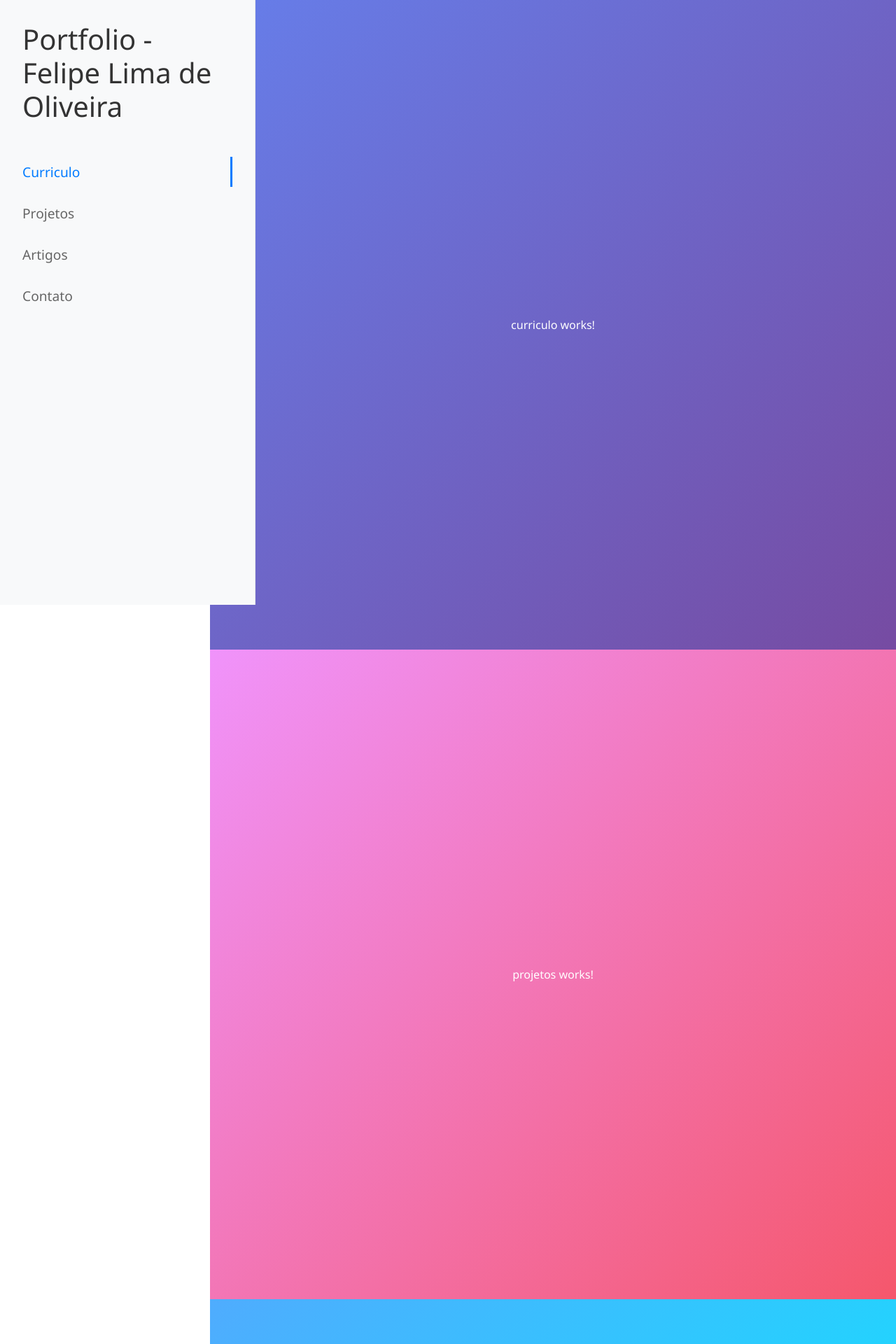
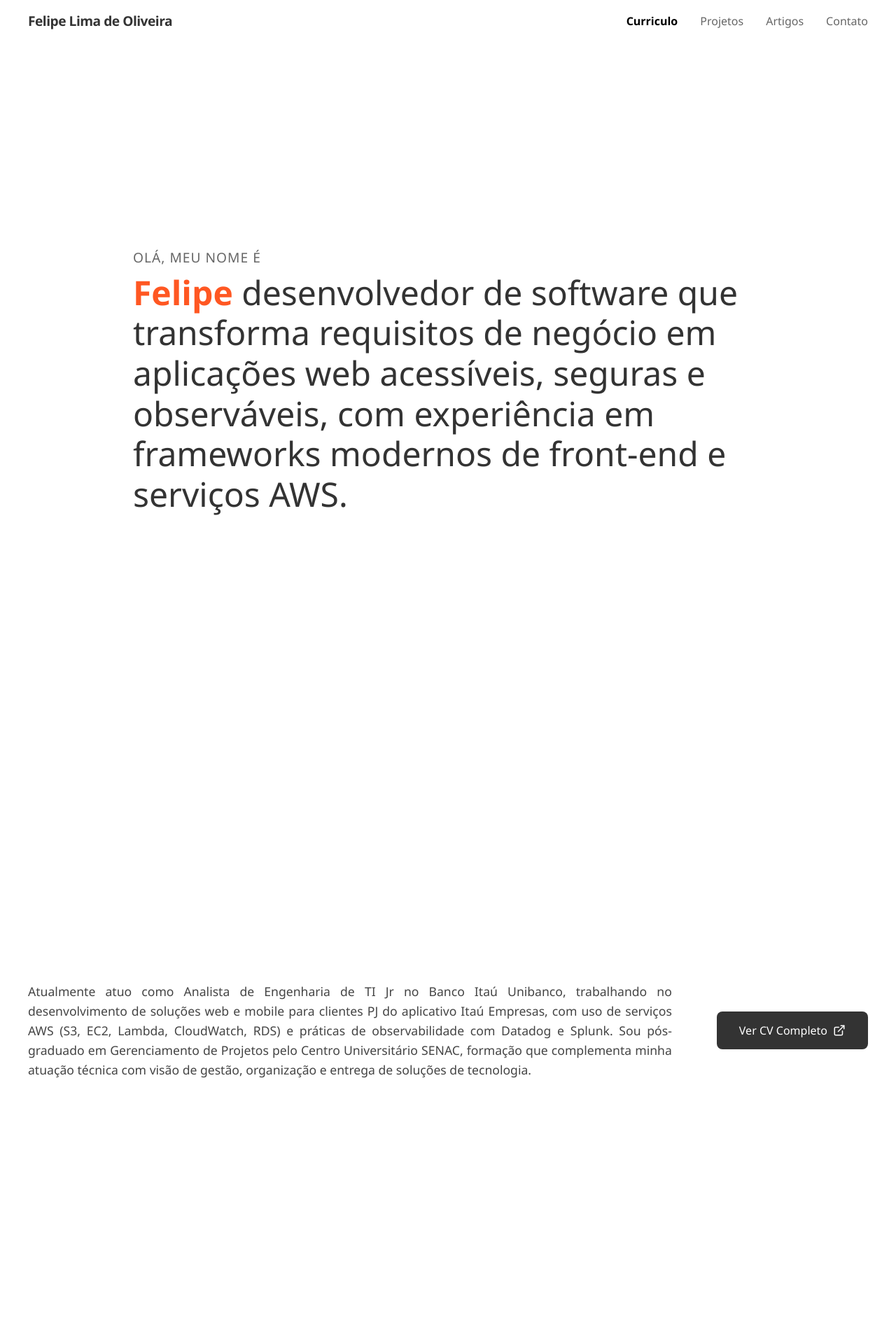
Before and after one commit to FelipeLima91/portfolio, an Angular app: page / in a window 1280 px wide. Shown: the top 1920 px of the page at 70% size. Built offline with nearby package versions, Linux system fonts and the light colour scheme.

Commit message:
feat: Implementar a estrutura inicial do site de portfólio, incluindo as seções Resumo, Contato e Currículo, com estilização e navegação.

```diff
--- a/src/app/app.html
+++ b/src/app/app.html
@@ -1,10 +1,11 @@
 <div class="layout-container">
-  <aside class="sidebar">
-    <div class="sidebar-header">
-      <h1>Portfolio - Felipe Lima de Oliveira</h1>
+  <header class="top-nav">
+    <div class="nav-container">
+      <div class="logo">
+        <h1>Felipe Lima de Oliveira</h1>
       </div>
 
-    <nav class="sidebar-nav">
+      <nav class="nav-links">
         <ul>
           <li>
             <a href="#curriculo" [class.active]="activeSection() === 'curriculo'">Curriculo</a>
@@ -20,9 +21,14 @@
           </li>
         </ul>
       </nav>
-  </aside>
+    </div>
+  </header>
 
   <main class="content">
+    <section id="resumo" class="section section-resumo">
+      <app-resumo></app-resumo>
+    </section>
+
     <section id="curriculo" class="section section-curriculo">
       <app-curriculo></app-curriculo>
     </section>
--- a/src/app/app.scss
+++ b/src/app/app.scss
@@ -1,60 +1,63 @@
 .layout-container {
-  display: flex;
+  display: block; // Changed from flex to block as we don't need side-by-side anymore
   min-height: 100vh;
   font-family: 'Segoe UI', Tahoma, Geneva, Verdana, sans-serif;
+  background-color: #ffffff;
+  color: #333;
 }
 
-.sidebar {
-  width: 300px;
-  background-color: #f8f9fa;
-  border-right: 1px solid #dee2e6;
-  padding: 2rem;
-  display: flex;
-  flex-direction: column;
-  flex-shrink: 0;
+.top-nav {
   position: fixed;
-  height: 100vh;
-  overflow-y: auto;
+  top: 0;
+  left: 0;
+  width: 100%;
+  background-color: rgba(255, 255, 255, 0.95);
+  backdrop-filter: blur(5px);
+  z-index: 1000;
+  padding: 1rem 2rem;
+  box-sizing: border-box;
 
-  .sidebar-header {
-    margin-bottom: 3rem;
+  .nav-container {
+    display: flex;
+    justify-content: space-between;
+    align-items: center;
+    max-width: 1200px;
+    margin: 0 auto;
+  }
 
+  .logo {
     h1 {
-      font-size: 2.5rem;
-      font-weight: 300;
+      font-size: 1.2rem; // Reduced size
+      font-weight: 600;
       color: #333;
-      line-height: 1.2;
       margin: 0;
+      letter-spacing: -0.5px;
     }
   }
 
-  .sidebar-nav {
+  .nav-links {
     ul {
       list-style: none;
       padding: 0;
       margin: 0;
+      display: flex;
+      gap: 2rem;
 
       li {
-        margin-bottom: 1rem;
-
         a {
           text-decoration: none;
           color: #666;
-          font-size: 1.2rem;
-          transition: all 0.3s ease;
-          display: block;
-          padding: 0.5rem 0;
-          padding-right: 0.5rem;
-          border-right: 3px solid transparent;
+          font-size: 1rem;
+          font-weight: 500;
+          transition: color 0.2s ease;
 
           &:hover {
             color: #000;
           }
 
           &.active {
-            color: #007bff;
-            font-weight: 500;
-            border-right-color: #007bff;
+            color: #000;
+            font-weight: 700;
           }
         }
       }
@@ -63,60 +66,45 @@
 }
 
 .content {
-  margin-left: 300px;
-  flex-grow: 1;
-  overflow-y: auto;
-  scroll-behavior: smooth;
+  margin-left: 0;
+  padding-top: 80px; // Space for fixed header
 }
 
 .section {
+  scroll-margin-top: 100px; // Ensure anchors are not hidden behind fixed header
   min-height: 100vh;
-  padding: 4rem 3rem;
+  padding: 4rem 2rem;
   display: flex;
   align-items: center;
   justify-content: center;
+  max-width: 1200px;
+  margin: 0 auto;
 }
 
-.section-curriculo {
-  background: linear-gradient(135deg, #667eea 0%, #764ba2 100%);
-  color: white;
+// Minimalist sections - no gradients
+.section-resumo,
+.section-curriculo,
+.section-projetos,
+.section-artigos,
+.section-contato {
+  background: white;
+  color: #333;
 }
 
-.section-projetos {
-  background: linear-gradient(135deg, #f093fb 0%, #f5576c 100%);
-  color: white;
-}
-
-.section-artigos {
-  background: linear-gradient(135deg, #4facfe 0%, #00f2fe 100%);
-  color: white;
-}
-
-.section-contato {
-  background: linear-gradient(135deg, #43e97b 0%, #38f9d7 100%);
-  color: white;
-}
 
 @media (max-width: 768px) {
-  .layout-container {
-    flex-direction: column;
-  }
-
-  .sidebar {
-    position: relative;
-    width: 100%;
-    height: auto;
-    border-right: none;
-    border-bottom: 1px solid #dee2e6;
+  .top-nav {
     padding: 1rem;
 
-    .sidebar-header h1 {
-      font-size: 1.8rem;
+    .nav-container {
+      flex-direction: column;
+      gap: 1rem;
     }
-  }
 
-  .content {
-    margin-left: 0;
+    .nav-links ul {
+      gap: 1.5rem;
+      font-size: 0.9rem;
+    }
   }
 
   .section {
--- a/src/app/app.ts
+++ b/src/app/app.ts
@@ -1,38 +1,40 @@
-import { Component, AfterViewInit, OnDestroy, signal } from '@angular/core';
+import { Component, AfterViewInit, signal } from '@angular/core';
 import { CurriculoComponent } from './pages/curriculo/curriculo';
 import { ProjetosComponent } from './pages/projetos/projetos';
 import { ArtigosComponent } from './pages/artigos/artigos';
 import { ContatoComponent } from './pages/contato/contato';
+import { ResumoComponent } from './pages/resumo/resumo';
 
 @Component({
   selector: 'app-root',
-  imports: [CurriculoComponent, ProjetosComponent, ArtigosComponent, ContatoComponent],
+  imports: [CurriculoComponent, ProjetosComponent, ArtigosComponent, ContatoComponent, ResumoComponent],
   templateUrl: './app.html',
   styleUrl: './app.scss',
 })
-export class App implements AfterViewInit, OnDestroy {
+export class App implements AfterViewInit {
   activeSection = signal<string>('curriculo');
-  private observer?: IntersectionObserver;
-  private updateTimeout?: number;
 
   ngAfterViewInit() {
-    // Aguardar um tick para garantir que o DOM está pronto
     setTimeout(() => {
-      this.setupScrollSpy();
       this.setupSmoothScroll();
     }, 100);
   }
 
   private setupSmoothScroll() {
-    // Interceptar cliques nos links âncora para scroll suave
     const links = document.querySelectorAll('a[href^="#"]');
+    console.log('Setup: Links encontrados:', links.length);
 
     links.forEach(link => {
       link.addEventListener('click', (e) => {
         e.preventDefault();
         const targetId = link.getAttribute('href')?.substring(1);
+        console.log('Clicou em:', targetId);
 
         if (targetId) {
+          // Atualizar seção ativa ao clicar
+          this.activeSection.set(targetId);
+          console.log('activeSection atualizado para:', this.activeSection());
+
           const targetElement = document.getElementById(targetId);
           if (targetElement) {
             targetElement.scrollIntoView({
@@ -44,55 +46,4 @@ export class App implements AfterViewInit, OnDestroy {
       });
     });
   }
-
-  private setupScrollSpy() {
-    // Configurar IntersectionObserver para detectar seção visível
-    this.observer = new IntersectionObserver(
-      (entries: IntersectionObserverEntry[]) => {
-        // Limpar timeout anterior
-        if (this.updateTimeout) {
-          clearTimeout(this.updateTimeout);
-        }
-
-        // Aguardar 150ms após última mudança para atualizar (debounce)
-        this.updateTimeout = window.setTimeout(() => {
-          // Encontrar a seção com maior intersectionRatio
-          const visibleEntries = entries.filter(e => e.intersectionRatio > 0.2);
-
-          if (visibleEntries.length > 0) {
-            // Ordenar por intersectionRatio e pegar a mais visível
-            const mostVisible = visibleEntries.reduce((prev, current) =>
-              current.intersectionRatio > prev.intersectionRatio ? current : prev
-            );
-
-            const id = (mostVisible.target as HTMLElement).id;
-
-            // Só atualizar se mudou
-            if (this.activeSection() !== id) {
-              this.activeSection.set(id);
-              console.log('Seção ativa:', id);
-            }
-          }
-        }, 150);
-      },
-      {
-        // Usar múltiplos thresholds
-        threshold: [0, 0.2, 0.5, 0.8, 1.0],
-        rootMargin: '0px'
-      }
-    );
-
-    // Observar todas as seções
-    const sections = document.querySelectorAll('.section');
-    console.log('Seções encontradas:', sections.length);
-    sections.forEach((section) => this.observer?.observe(section));
-  }
-
-  ngOnDestroy() {
-    // Limpar observer e timeout ao destruir componente
-    if (this.updateTimeout) {
-      clearTimeout(this.updateTimeout);
-    }
-    this.observer?.disconnect();
-  }
 }
--- a/src/app/layout/footer/footer.html
+++ b/src/app/layout/footer/footer.html
@@ -10,6 +10,10 @@
         class="footer-link">
         LinkedIn
       </a>
+      <span class="separator">•</span>
+      <a href="https://wa.me/5511985087383" target="_blank" rel="noopener noreferrer" class="footer-link">
+        WhatsApp
+      </a>
     </p>
   </div>
 </footer>
--- a/src/app/pages/curriculo/curriculo.html
+++ b/src/app/pages/curriculo/curriculo.html
@@ -1,3 +1,14 @@
-<p>
-  curriculo works!
-</p>
+<div class="curriculo-container">
+  <div class="bio-content">
+    <p>
+      Atualmente atuo como Analista de Engenharia de TI Jr no Banco Itaú Unibanco, trabalhando no desenvolvimento de soluções web e mobile para clientes PJ do aplicativo Itaú Empresas, com uso de serviços AWS (S3, EC2, Lambda, CloudWatch, RDS) e práticas de observabilidade com Datadog e Splunk. Sou pós-graduado em Gerenciamento de Projetos pelo Centro Universitário SENAC, formação que complementa minha atuação técnica com visão de gestão, organização e entrega de soluções de tecnologia.
+    </p>
+  </div>
+
+  <div class="cv-action">
+    <a href="https://drive.google.com/file/d/14Fa-n7ZBIm0qx8SOlXJD_ck4SLgrB6kz/view?usp=sharing" target="_blank" class="btn-cv">
+      Ver CV Completo
+      <svg xmlns="http://www.w3.org/2000/svg" width="24" height="24" viewBox="0 0 24 24" fill="none" stroke="currentColor" stroke-width="2" stroke-linecap="round" stroke-linejoin="round"><path d="M18 13v6a2 2 0 0 1-2 2H5a2 2 0 0 1-2-2V8a2 2 0 0 1 2-2h6"></path><polyline points="15 3 21 3 21 9"></polyline><line x1="10" y1="14" x2="21" y2="3"></line></svg>
+    </a>
+  </div>
+</div>
--- a/src/app/pages/curriculo/curriculo.scss
+++ b/src/app/pages/curriculo/curriculo.scss
@@ -0,0 +1,58 @@
+.curriculo-container {
+  display: flex;
+  justify-content: space-between;
+  align-items: center;
+  gap: 4rem;
+  max-width: 1200px;
+  width: 100%;
+
+  @media (max-width: 900px) {
+    flex-direction: column;
+    gap: 2rem;
+    text-align: center;
+  }
+}
+
+.bio-content {
+  flex: 1;
+
+  p {
+    font-size: 1.1rem;
+    line-height: 1.6;
+    color: #444;
+    margin: 0;
+    text-align: justify;
+
+    @media (max-width: 900px) {
+      text-align: center;
+    }
+  }
+}
+
+.cv-action {
+  flex-shrink: 0;
+}
+
+.btn-cv {
+  display: inline-flex;
+  align-items: center;
+  gap: 0.5rem;
+  padding: 1rem 2rem;
+  background-color: #333;
+  color: white;
+  text-decoration: none;
+  border-radius: 8px;
+  font-weight: 500;
+  transition: all 0.2s ease;
+
+  svg {
+    width: 18px;
+    height: 18px;
+  }
+
+  &:hover {
+    background-color: #000;
+    transform: translateY(-2px);
+    box-shadow: 0 4px 12px rgba(0,0,0,0.1);
+  }
+}
--- /dev/null
+++ b/src/app/pages/resumo/resumo.html
@@ -0,0 +1,10 @@
+<div class="resumo-container">
+  <div class="content-wrapper">
+    <p class="intro-text">Olá, meu nome é</p>
+    <p class="bio-text">
+      <span class="highlight-name">Felipe</span> desenvolvedor de software que transforma
+      requisitos de negócio em aplicações web acessíveis, seguras e observáveis, com experiência em
+      frameworks modernos de front-end e serviços AWS.
+    </p>
+  </div>
+</div>
--- /dev/null
+++ b/src/app/pages/resumo/resumo.scss
@@ -0,0 +1,37 @@
+.resumo-container {
+  display: flex;
+  justify-content: flex-start; // Left aligned
+  align-items: center;
+  text-align: left; // Left aligned
+  width: 100%;
+}
+
+.content-wrapper {
+  max-width: 900px;
+}
+
+.intro-text {
+  font-size: 1.2rem;
+  font-weight: 500;
+  color: #666;
+  margin: 0 0 0.5rem 0;
+  text-transform: uppercase;
+  letter-spacing: 1px;
+}
+
+.bio-text {
+  font-size: 3rem; // Large
+  font-weight: 300;
+  line-height: 1.2;
+  color: #333;
+  margin: 0;
+
+  .highlight-name {
+    color: #ff5722; // Vibrant Orange
+    font-weight: 600;
+  }
+
+  @media (max-width: 768px) {
+    font-size: 2rem;
+  }
+}
--- /dev/null
+++ b/src/app/pages/resumo/resumo.ts
@@ -0,0 +1,9 @@
+import { Component } from '@angular/core';
+
+@Component({
+  selector: 'app-resumo',
+  standalone: true,
+  templateUrl: './resumo.html',
+  styleUrl: './resumo.scss'
+})
+export class ResumoComponent {}
--- a/src/index.html
+++ b/src/index.html
@@ -2,7 +2,7 @@
 <html lang="en">
 <head>
   <meta charset="utf-8">
-  <title>Portfolio</title>
+  <title>Felipe Lima - Portfolio</title>
   <base href="/">
   <meta name="viewport" content="width=device-width, initial-scale=1">
   <link rel="icon" type="image/x-icon" href="favicon.ico">
```
Also changed, not shown: src/app/pages/contato/contato.html (+37 -3 lines), src/app/pages/contato/contato.scss (+90 -0 lines). Lines whose indentation alone changed are shown as unchanged.
